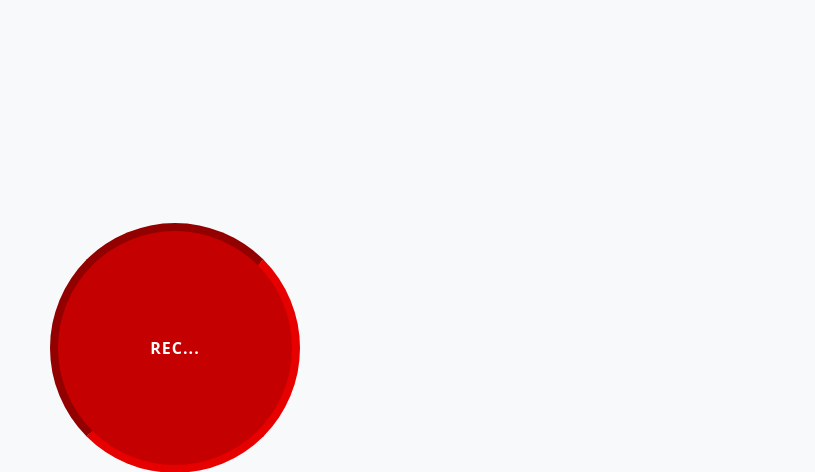
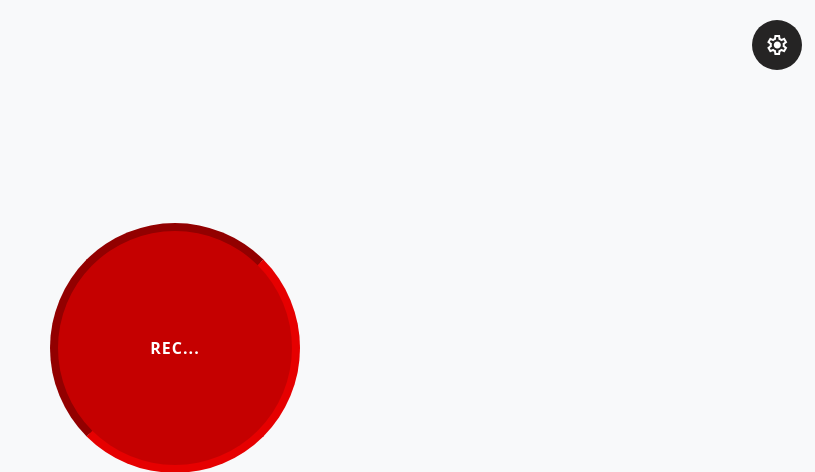
Before and after one commit to joel-menezes/Redline, a Flask app: page / in a window 1280 px wide. Shown: the top 472 px of the page, without its empty margins (465-1280 px from the left). Run offline with Flask 3, Linux system fonts and the light colour scheme.

Commit message:
Add settings button with fixed position in header

```diff
--- a/templates/index.html
+++ b/templates/index.html
@@ -5,6 +5,7 @@
     <meta name="viewport" content="width=device-width, initial-scale=1.0">
     <title>Redline</title>
     <link rel="icon" type="image/x-icon" href="/favicon.ico">
+    <link rel="stylesheet" href="https://fonts.googleapis.com/css2?family=Material+Symbols+Outlined:opsz,wght,FILL,GRAD@24,400,0,0" />
     <style>
         body{
             font-family: system-ui, -apple-system, BlinkMacSystemFont, "Segoe UI", Roboto, sans-serif;
@@ -99,6 +100,27 @@
             opacity: 1;
             transform: translateY(0);
         }
+
+        .head{
+            position: fixed;
+            top: 20px;
+            right: 1%;
+            width: 50px;
+            height: 50px;
+            text-align: center;
+            padding: 10px 0;
+            color: #6c757d;
+            font-size: 14px;
+            border-radius: 100%;
+            background-color: #252424;
+            display: flex;
+            align-items: center;
+            justify-content: center;
+            cursor: pointer;
+            color: white;
+            user-select: none;
+            box-sizing: border-box;
+        }
     </style>
 
 </head>
@@ -111,7 +133,9 @@
     <div id="scene"> <p> Reposition <p></div>
     <div id="toast-container"></div>
 
-
+    <div class="head">
+        <span class="material-symbols-outlined">settings</span>
+    </div>
 </body>
 
 <script src = "https://cdn.socket.io/4.8.1/socket.io.min.js"></script>
```
